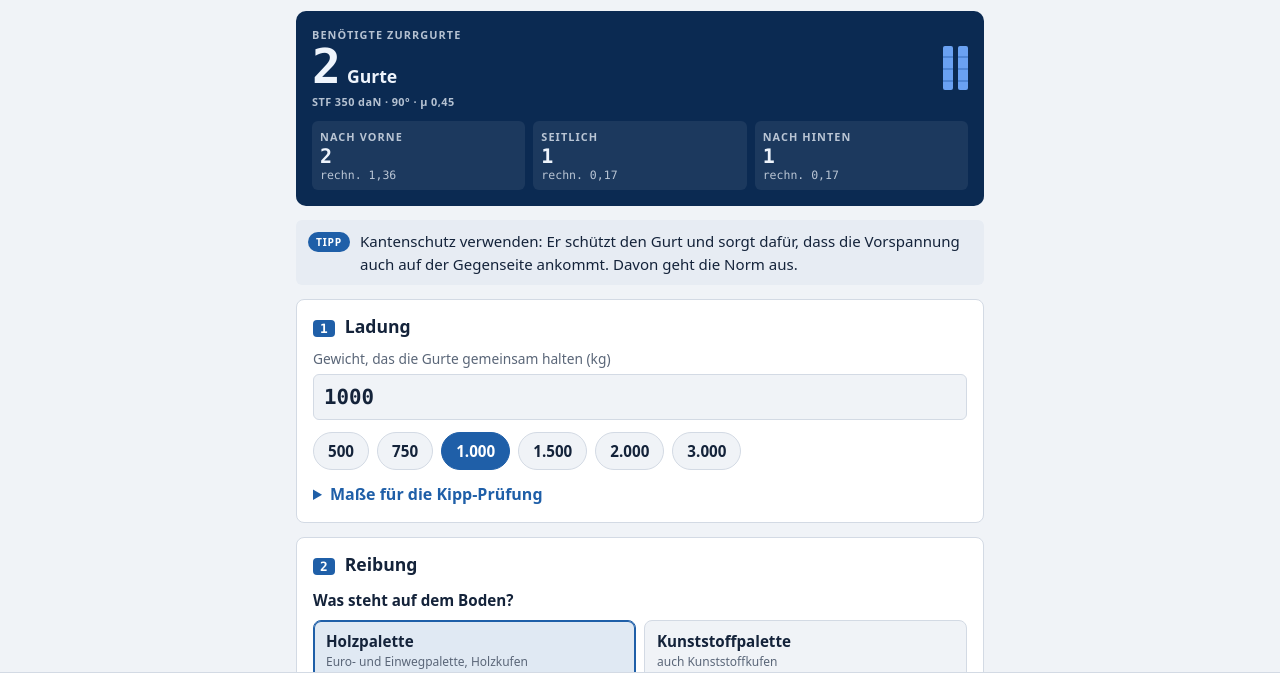
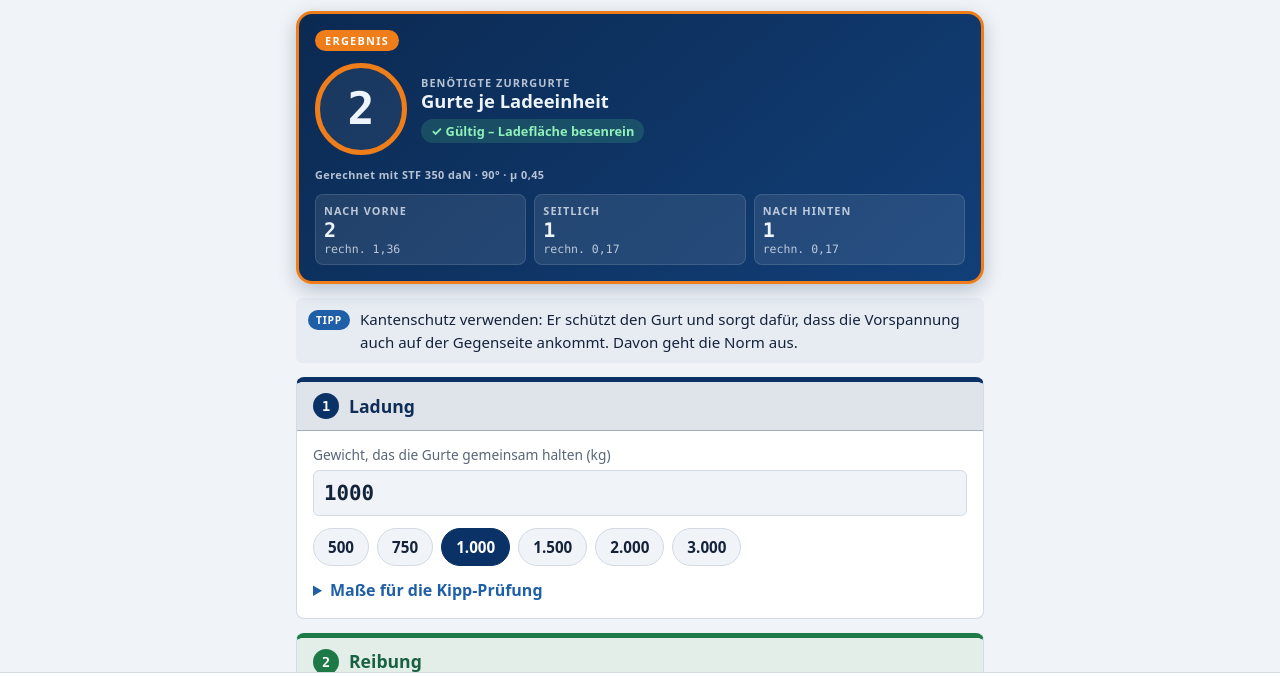
Before and after one commit to davidbuenger75-ops/Niederzurren, a plain HTML site: page index.html in a window 1280 px wide. Shown: the part 55-731 px from the top of the page. Drawn offline with Linux system fonts and the light colour scheme.

Commit message:
Add files via upload

```diff
--- a/index.html
+++ b/index.html
@@ -33,8 +33,16 @@ h2{font:700 1.1rem/1.2 var(--body);margin:0}
 .muted{color:var(--muted)}.small{font-size:.86rem}
 p{margin:0}
 .panel{background:var(--surface);border:1px solid var(--line);border-radius:8px;padding:16px;display:flex;flex-direction:column;gap:12px;min-width:0}
-.step{display:flex;align-items:baseline;gap:10px}
-.step .no{font:700 .8rem var(--mono);color:#fff;background:var(--strap);border-radius:4px;padding:1px 7px}
+.step{display:flex;align-items:center;gap:10px}
+.step .no{font:700 .85rem var(--mono);color:#fff;background:var(--sec,var(--strap));border-radius:50%;width:26px;height:26px;display:grid;place-items:center;flex:none}
+/* Abschnitte farbig trennen */
+.sec{--sec:var(--strap);padding-top:0;overflow:hidden;border-top:5px solid var(--sec)}
+.sec .step{margin:0 -16px 2px;padding:11px 16px;background:color-mix(in srgb,var(--sec) 13%,var(--surface));border-bottom:1px solid color-mix(in srgb,var(--sec) 25%,var(--line))}
+.sec .step h2{color:color-mix(in srgb,var(--sec) 70%,var(--fg))}
+.s1{--sec:#0b3266}.s2{--sec:#1d7a46}.s3{--sec:#1f5fa8}.s4{--sec:#d9690f}.s5{--sec:#7a4fb5}
+@media (prefers-color-scheme:dark){.s1{--sec:#7fa8e6}.s2{--sec:#4cc283}.s3{--sec:#6aa1f2}.s4{--sec:#f5953f}.s5{--sec:#b192ea}
+  .step .no{color:#0d1420}}
+.sec .pick button[aria-pressed="true"],.sec .chip[aria-pressed="true"]{--strap:var(--sec)}
 
 /* Kopf */
 .brandbar{display:flex;align-items:center;justify-content:space-between;gap:12px}
@@ -45,18 +53,25 @@ p{margin:0}
 .infobtn.i{font-style:italic}
 
 /* Ergebnis */
-.result{background:var(--display-bg);color:var(--display-fg);border-radius:10px;padding:16px;display:flex;flex-direction:column;gap:12px}
+.result{background:linear-gradient(140deg,#0b2a52 0%,#123f78 100%);color:#eef4fc;border-radius:16px;padding:16px;display:flex;flex-direction:column;gap:12px;
+  border:3px solid var(--orange);box-shadow:0 6px 18px rgba(11,42,82,.25);position:relative}
+.result .badge{align-self:flex-start;font:700 .68rem var(--body);letter-spacing:.12em;text-transform:uppercase;background:var(--orange);color:#fff;border-radius:999px;padding:3px 10px}
+.result .ring{width:92px;height:92px;border-radius:50%;border:5px solid var(--orange);display:grid;place-items:center;background:rgba(255,255,255,.06);flex:none}
+.result .ring .big{font-size:2.8rem}
+.result .status{display:inline-flex;align-items:center;gap:6px;font:700 .8rem var(--body);border-radius:999px;padding:3px 10px;margin-top:6px}
+.result .status.ok{background:rgba(76,194,131,.2);color:#8ff0b9}.result .status.bad{background:rgba(255,122,112,.2);color:#ffb0a8}.result .status.warn{background:rgba(246,196,83,.2);color:#f6d58a}
 .result .top{display:flex;align-items:center;justify-content:space-between;gap:12px}
 .result .k{font:600 .68rem var(--body);text-transform:uppercase;letter-spacing:.1em;opacity:.75}
 .result .big{font:700 3rem/1 var(--mono);font-variant-numeric:tabular-nums}
 .result .big small{font:700 1.1rem var(--body);margin-left:6px}
-.strapicons{display:flex;gap:5px;flex-wrap:wrap;justify-content:flex-end;max-width:55%}
+.strapicons{display:flex;gap:5px;flex-wrap:wrap;justify-content:flex-end;max-width:40%}
 .strapicons i{width:10px;height:44px;border-radius:2px;background:repeating-linear-gradient(180deg,#6aa1f2 0 10px,#4f86d6 10px 12px)}
 .dirs{display:grid;grid-template-columns:repeat(3,1fr);gap:8px}
-.dirs>div{background:rgba(255,255,255,.07);border-radius:6px;padding:8px}
+.dirs>div{background:rgba(255,255,255,.09);border:1px solid rgba(255,255,255,.12);border-radius:8px;padding:8px}
 .dirs .v{font:700 1.25rem var(--mono)}
 .dirs .h{font:500 .72rem var(--mono);opacity:.75}
 .result.invalid .big,.result.invalid .dirs .v{opacity:.45;text-decoration:line-through}
+.result.invalid{border-color:var(--bad)}
 .alt{font-size:.9rem;border-top:1px solid rgba(255,255,255,.15);padding-top:10px}
 .notes{list-style:none;margin:0;padding:0;display:flex;flex-direction:column;gap:8px}
 .notes li{display:grid;grid-template-columns:auto minmax(0,1fr);gap:10px;padding:10px 12px;border-radius:6px;background:var(--soft);font-size:.94rem}
@@ -173,7 +188,7 @@ nav button[aria-current="page"]{color:var(--accent);background:var(--soft);box-s
       <div class="result" id="result" aria-live="polite"></div>
       <ul class="notes" id="notes"></ul>
 
-      <div class="panel">
+      <div class="panel sec s1">
         <div class="step"><span class="no">1</span><h2>Ladung</h2></div>
         <div class="row">
           <label class="field">Gewicht, das die Gurte gemeinsam halten (kg)<input type="number" id="mass" class="big-in" inputmode="numeric" min="0" step="10" value="1000"></label>
@@ -189,7 +204,7 @@ nav button[aria-current="page"]{color:var(--accent);background:var(--soft);box-s
         </details>
       </div>
 
-      <div class="panel">
+      <div class="panel sec s2">
         <div class="step"><span class="no">2</span><h2>Reibung</h2></div>
         <p class="qa">Was steht auf dem Boden?</p>
         <div class="pick" id="loadPick"></div>
@@ -208,14 +223,14 @@ nav button[aria-current="page"]{color:var(--accent);background:var(--soft);box-s
         </div>
       </div>
 
-      <div class="panel">
+      <div class="panel sec s3">
         <div class="step"><span class="no">3</span><h2>Zurrgurt</h2></div>
         <p class="small muted">STF steht auf dem blauen Etikett, z. B. „S<sub>TF</sub> 350 daN“. Nur mit normaler Handkraft spannen, keine Verlängerung.</p>
         <div class="chips" id="stf"><button class="chip" data-v="250">250</button><button class="chip" data-v="300">300</button><button class="chip" data-v="350">350</button><button class="chip" data-v="400">400</button><button class="chip" data-v="500">500</button><button class="chip" data-v="750">750</button></div>
         <label class="field">STF in daN<input type="number" id="stfIn" inputmode="numeric" min="50" step="10" value="350"></label>
       </div>
 
-      <div class="panel">
+      <div class="panel sec s4">
         <div class="step"><span class="no">4</span><h2>Zurrwinkel</h2></div>
         <div class="angle">
           <svg viewBox="0 0 92 70" aria-hidden="true"><line x1="4" y1="64" x2="88" y2="64" stroke="currentColor" stroke-width="2"/><rect x="8" y="22" width="34" height="42" fill="none" stroke="currentColor" stroke-width="2"/><line id="angLine" x1="42" y1="22" x2="80" y2="64" stroke="#ef7d1a" stroke-width="3"/><text id="angTxt" x="58" y="58" font-size="11" fill="currentColor" font-family="monospace">α</text></svg>
@@ -233,7 +248,7 @@ nav button[aria-current="page"]{color:var(--accent);background:var(--soft);box-s
         </details>
       </div>
 
-      <div class="panel">
+      <div class="panel sec s5">
         <div class="step"><span class="no">5</span><h2>Nach vorne</h2></div>
         <label class="check"><input type="checkbox" id="block"> Ladung steht lückenlos an der Stirnwand</label>
         <div id="blockBox" hidden style="display:flex;flex-direction:column;gap:10px">
@@ -272,7 +287,7 @@ nav button[aria-current="page"]{color:var(--accent);background:var(--soft);box-s
       <div class="panel">
         <h2>Was die Reibung zerstört</h2>
         <ul class="small" style="margin:0;padding-left:20px;display:flex;flex-direction:column;gap:6px">
-          <li><b>Nässe</b> kann den Reibwert deutlich senken, besonders auf Siebdruck und Metall.</li>
+          <li><b>Nässe</b> kann den Reibwert deutlich senken. Ist die Fläche nicht sauber und trocken, darf höchstens mit μ 0,20 gerechnet werden. Das macht der Rechner automatisch.</li>
           <li><b>Sand, Staub, Holzspäne, Folienreste</b> wirken wie Kugellager.</li>
           <li><b>Eis, Schnee, Öl, Fett</b>: Reibung praktisch nicht vorhanden. So nicht losfahren.</li>
           <li><b>Schrumpffolie und Kartonage</b> unter der Palette senken den Reibwert auf den Folienwert.</li>
@@ -325,7 +340,7 @@ nav button[aria-current="page"]{color:var(--accent);background:var(--soft);box-s
   <p class="mail"><a href="mailto:David.Buenger@mail.de">David.Buenger@mail.de</a><button class="btn sm" id="copyMail">Kopieren</button></p>
   <h2 id="infoTitle">Niederzurr-Rechner</h2>
   <p>Berechnung der Zurrgurte beim Niederzurren nach DIN EN 12195-1. Entwickelt von David Bünger, Dozent für Verkehrs- und Fahrpersonalrecht.</p>
-  <p class="small muted">Version 1.2. Hilfsmittel ohne Gewähr. Die Verantwortung für eine ausreichende Ladungssicherung bleibt bei Verlader, Fahrer und Halter. Kippen wird nur als Gefahr erkannt, nicht berechnet. Der Rechner gilt für standfeste Ladung auf ebener Ladefläche.</p>
+  <p class="small muted">Version 1.3. Hilfsmittel ohne Gewähr. Die Verantwortung für eine ausreichende Ladungssicherung bleibt bei Verlader, Fahrer und Halter. Kippen wird nur als Gefahr erkannt, nicht berechnet. Der Rechner gilt für standfeste Ladung auf ebener Ladefläche.</p>
   <p style="font-weight:600">© <span class="year">2026</span> David Bünger. Alle Rechte vorbehalten.</p>
   <div style="display:flex;justify-content:flex-end"><button class="btn primary" id="infoClose">Schließen</button></div>
 </div></div>
@@ -447,7 +462,8 @@ $("muTable").innerHTML=`<thead><tr><th>Ladung</th>${SHORT.map(f=>`<th style="tex
 
 /* ===== Berechnung und Anzeige ===== */
 function calc(){
-  const m=+S.mass||0, mu=muVal(), a=+S.ang||90, stf=+S.stf||0;
+  const muT=muVal(), capped=(S.floor==="wet"||S.floor==="dirty")&&muT>0.2;
+  const m=+S.mass||0, mu=(S.floor==="wet"||S.floor==="dirty")?Math.min(muT,0.2):muT, a=+S.ang||90, stf=+S.stf||0;
   const notes=[];const N=(sev,t)=>notes.push([sev,t]);
   const valid=m>0&&mu>0&&stf>0&&a>0&&a<=90;
   const res={};DIRS.forEach(d=>res[d.k]=valid?nNeeded(m,mu,a,stf,d.c,d.fs):0);
@@ -474,8 +490,8 @@ function calc(){
   if(S.foil&&!S.arm)N("warn","Folie oder Karton unter der Ladung senkt die Reibung. Wenn möglich entfernen oder Antirutschmatte verwenden.");
   // Ladefläche
   if(S.floor==="ice")N("bad","Eis, Schnee, Öl oder Fett: Die Reibwerte gelten nicht. So nicht losfahren. Ladefläche reinigen, dann neu rechnen.");
-  else if(S.floor==="dirty")N("bad","Verschmutzte Ladefläche: Sand, Staub oder Folienreste wirken wie Kugellager. Das Ergebnis gilt erst nach dem Ausfegen.");
-  else if(S.floor==="wet")N("warn","Nässe senkt die Reibung, besonders auf Siebdruck und Metall. Die Tabellenwerte gelten für trockene Flächen. Trocknen oder Antirutschmatten einsetzen.");
+  else if(S.floor==="dirty")N("warn",`Verschmutzte Ladefläche: Sand, Staub oder Späne wirken wie Kugellager. Gerechnet wird deshalb höchstens mit μ 0,20${capped?` statt ${nf(muT)}`:""}. Besser ausfegen, dann neu rechnen – das spart Gurte.`);
+  else if(S.floor==="wet")N("warn",`Nasse Ladefläche: Die Tabellenwerte gelten nur trocken. Gerechnet wird deshalb höchstens mit μ 0,20${capped?` statt ${nf(muT)}`:""}. Trocknen spart Gurte.`);
   // Winkel
   if(a<30)N("bad","Zurrwinkel unter 30°: Niederzurren wirkt kaum noch. Zurrpunkte näher an der Ladung wählen oder anders sichern.");
   else if(a<=45)N("warn",`Flacher Zurrwinkel (${a}°): Viel Vorspannung geht verloren. Steilere Zurrpunkte sparen Gurte.`);
@@ -496,11 +512,13 @@ function calc(){
   if(valid&&mu<0.6&&!S.arm){const r=DIRS.map(d=>(d.k==="fwd"&&fwdBlocked)?0:ceilN(nNeeded(m,0.6,a,stf,d.c,d.fs)));alt=Math.max(2,...r)}
 
   // Ergebnis
-  const invalid=S.floor==="ice"||S.floor==="dirty";
+  const invalid=S.floor==="ice";
   const rEl=$("result");rEl.classList.toggle("invalid",invalid);
   const dirCell=(k,n,raw,blocked)=>`<div><div class="k">${DIRS.find(d=>d.k===k).name}</div><div class="v">${blocked?"Wand":n}</div><div class="h">${blocked?"formschlüssig":raw===0?"Reibung reicht":"rechn. "+nf(raw,2)}</div></div>`;
-  rEl.innerHTML=`<div class="top"><div><div class="k">${invalid?"Ungültig – erst Ladefläche reinigen":"Benötigte Zurrgurte"}</div><div class="big">${valid?need:"–"}<small>${need===1?"Gurt":"Gurte"}</small></div><div class="k" style="margin-top:4px;text-transform:none;letter-spacing:.04em">STF ${n0(stf)} daN · ${a}° · μ ${nf(mu)}</div></div>
-    <div class="strapicons" aria-hidden="true">${valid?"<i></i>".repeat(Math.min(need,12)):""}</div></div>
+  const stCls=invalid||!valid?"bad":(S.floor==="wet"||S.floor==="dirty")?"warn":"ok";
+  const stTxt=invalid?"Ungültig – erst Ladefläche reinigen":!valid?"Eingaben unvollständig":S.floor==="wet"?"Nass: mit μ höchstens 0,20":S.floor==="dirty"?"Verschmutzt: mit μ höchstens 0,20":"Gültig – Ladefläche besenrein";
+  rEl.innerHTML=`<span class="badge">Ergebnis</span><div class="top"><div style="display:flex;gap:14px;align-items:center"><div class="ring"><div class="big">${valid?need:"–"}</div></div><div><div class="k">Benötigte Zurrgurte</div><div style="font:700 1.15rem/1.2 var(--body)">${need===1?"Gurt":"Gurte"} je Ladeeinheit</div><span class="status ${stCls}">${stCls==="ok"?"✓":"!"} ${stTxt}</span></div></div></div>
+    <div class="k" style="text-transform:none;letter-spacing:.04em">Gerechnet mit STF ${n0(stf)} daN · ${a}° · μ ${nf(mu)}</div>
     <div class="dirs">${dirCell("fwd",nf_,res.fwd,fwdBlocked)}${dirCell("side",ns,res.side,false)}${dirCell("rear",nr,res.rear,false)}</div>
     ${alt&&alt<need?`<div class="alt">Mit Antirutschmatte (μ 0,60): <b>${alt} Gurte</b>, also ${need-alt} weniger.</div>`:""}`;
   const ord={bad:0,warn:1,ok:2,tip:3};
@@ -528,7 +546,7 @@ Ergebnis: ${valid?need:"–"} Gurte (mindestens 2)`;
 /* ===== Eingaben verdrahten ===== */
 function syncUI(){
   $("mass").value=S.mass;$("foil").checked=S.foil;$("arm").checked=S.arm;$("muArm").value=S.muArm;$("armWrap").hidden=!S.arm;$("foil").disabled=S.arm;renderPick();$("muSrc").textContent=muInfo().src;
-  $("muShow").textContent="μ "+nf(muVal());$("stfIn").value=S.stf;$("block").checked=S.block;$("blockBox").hidden=!S.block;
+  $("muShow").textContent="μ "+nf(muVal())+((S.floor==="wet"||S.floor==="dirty")&&muVal()>0.2?" → 0,20":"");$("stfIn").value=S.stf;$("block").checked=S.block;$("blockBox").hidden=!S.block;
   $("body").value=S.body;$("payload").value=S.payload;$("H").value=S.H;$("B").value=S.B;$("L").value=S.L;
   const press=(sel,val)=>document.querySelectorAll(sel).forEach(b=>b.setAttribute("aria-pressed",String(String(b.dataset.v)===String(val))));
   press("[data-for=mass] .chip",S.mass);press("#floor .chip",S.floor);press("#stf .chip",S.stf);press("#ang .chip",S.ang);
--- a/sw.js
+++ b/sw.js
@@ -1,6 +1,6 @@
 // Offline-Betrieb: App-Dateien werden zwischengespeichert.
 // Bei jedem Update die Versionsnummer erhöhen, dann holen sich alle Handys die neue Fassung.
-const CACHE = "niederzurren-v3";
+const CACHE = "niederzurren-v4";
 const FILES = ["./", "./index.html", "./manifest.webmanifest", "./icon-192.png", "./icon-512.png", "./icon-maskable-512.png", "./logo-full.png"];
 
 self.addEventListener("install", e => {
```
